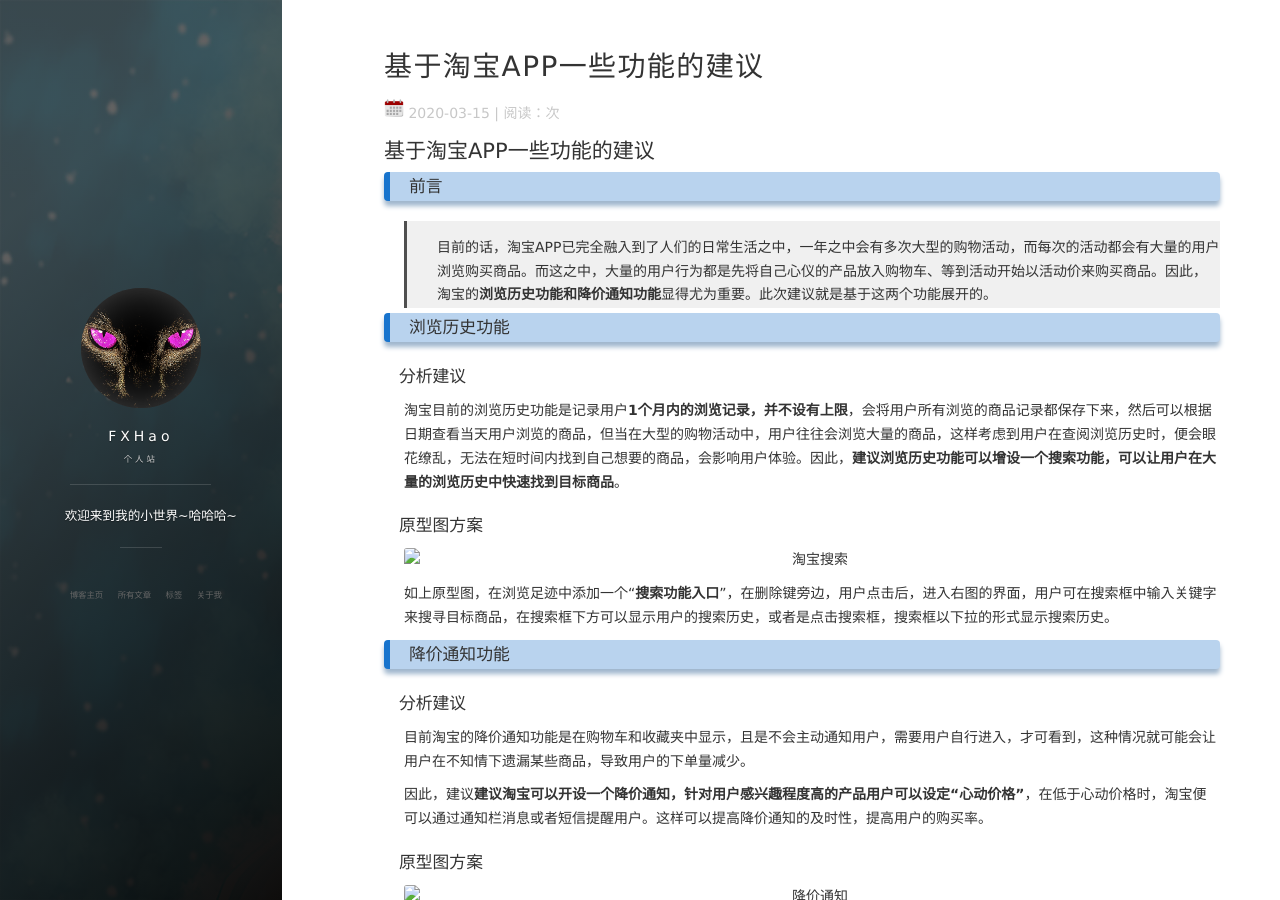
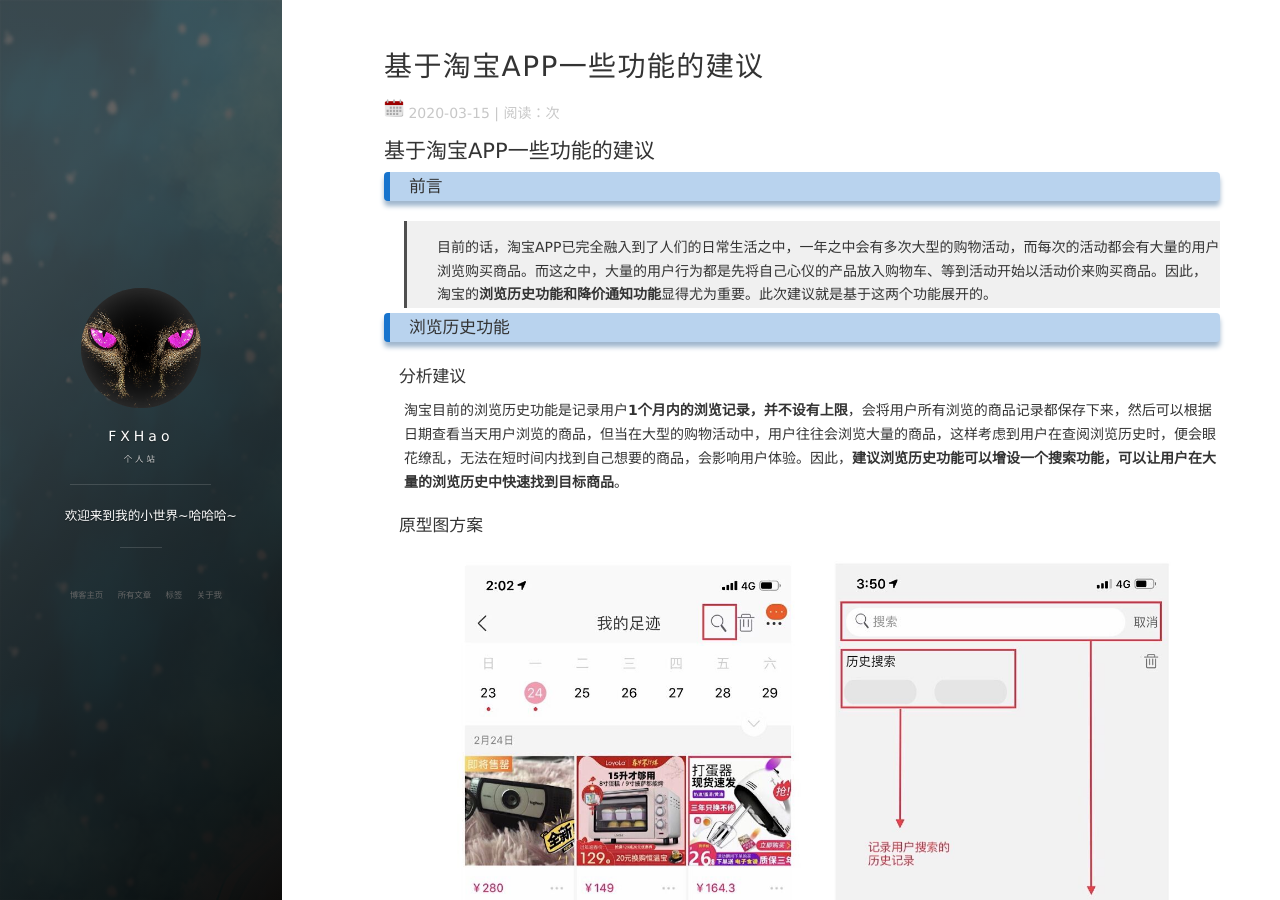
Before and after one commit to FXHao/FXHao.github.io, a Jekyll site: the page built from _posts/2020-03-15-基于淘宝APP一些功能的建议.md, in a window 1280 px wide and 900 px high. Built offline with Jekyll 4.4.1, drawn with Linux system fonts in a browser that asks for light colours; nearby versions of some CDN libraries; comment, search, counter and statistics services are not loaded.

Commit message:
Update 2020-03-15-基于淘宝APP一些功能的建议.md

```diff
--- a/_posts/2020-03-15-基于淘宝APP一些功能的建议.md
+++ b/_posts/2020-03-15-基于淘宝APP一些功能的建议.md
@@ -20,7 +20,7 @@
 
 #### 原型图方案
 
-![淘宝搜索](https://FXHao.github.io/images/posts/基于淘宝APP一些功能的建议/5p3qKhliQxMNvsmK29UX.jpg)
+![淘宝搜索](https://FXHao.github.io/images/posts/基于淘宝APP的一些功能建议/5p3qKhliQxMNvsmK29UX.jpg)
 
 如上原型图，在浏览足迹中添加一个“**搜索功能入口**”，在删除键旁边，用户点击后，进入右图的界面，用户可在搜索框中输入关键字来搜寻目标商品，在搜索框下方可以显示用户的搜索历史，或者是点击搜索框，搜索框以下拉的形式显示搜索历史。
 
@@ -34,6 +34,6 @@
 
 #### 原型图方案
 
-![降价通知](https://FXHao.github.io/images/posts/基于淘宝APP一些功能的建议/4eAnTeEUvDzLhQaGk75Z.jpg)
+![降价通知](https://FXHao.github.io/images/posts/基于淘宝APP的一些功能建议/4eAnTeEUvDzLhQaGk75Z.jpg)
 
 如上原型图，参考京东APP的的降价通知设置，在商品的详情页里增设一个“**降价通知**”入口，用户点击时弹出右图的设置心动价格页面。在该页面用户可设置自己心动的价格，还可以让用户自己选择通知的方式。
```
